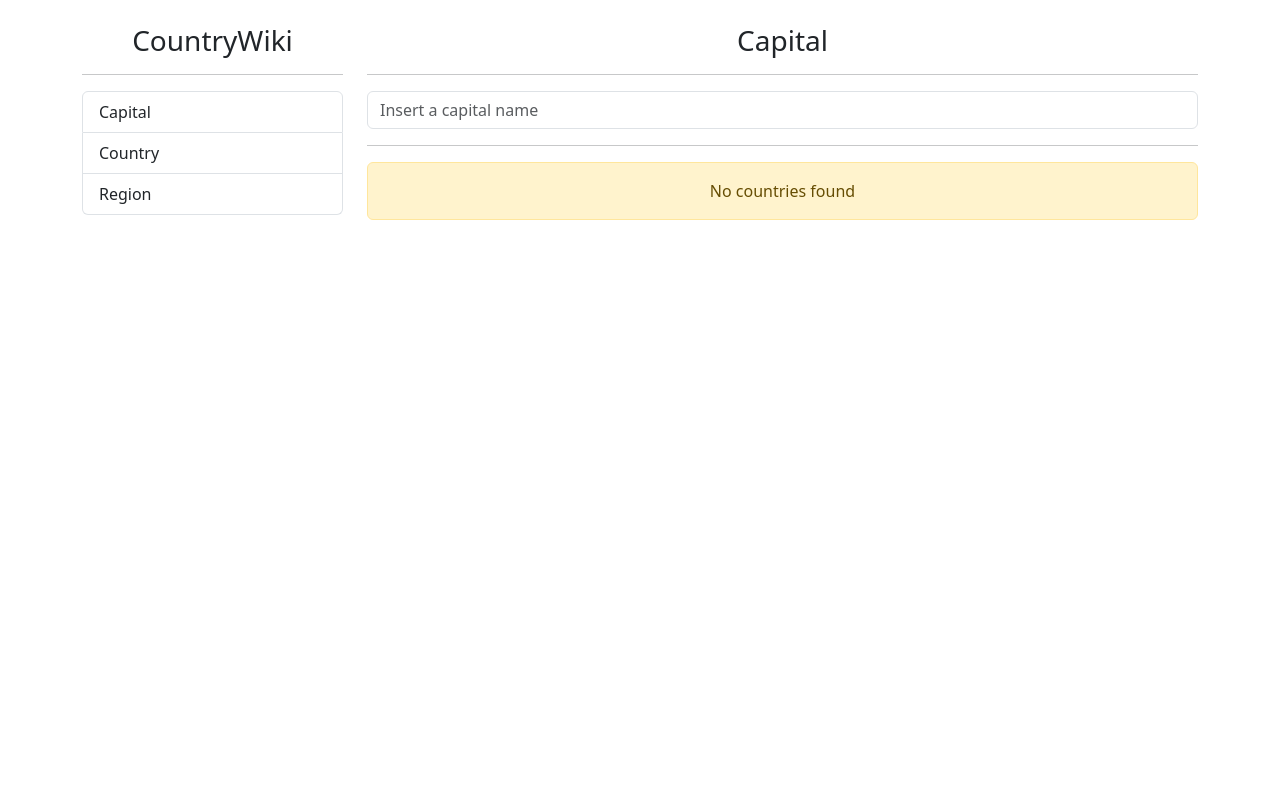
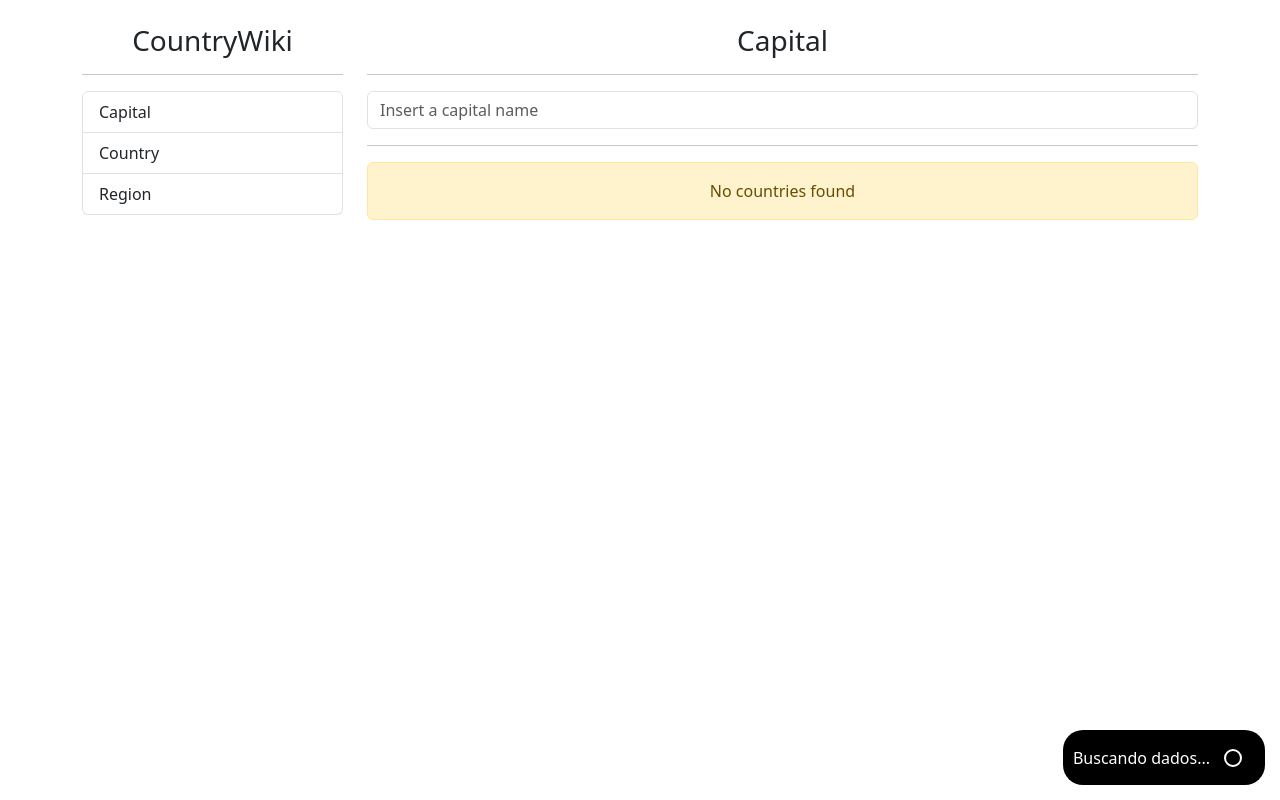
Before and after one commit to PavDev3/countryWiki, an Angular app: page /countries/by-capital in a window 1280 px wide. Built offline with nearby package versions, Linux system fonts and the light colour scheme.

Commit message:
loadingSpinnerr

```diff
--- a/src/app/countries/pages/by-capital-page/by-capital-page.component.html
+++ b/src/app/countries/pages/by-capital-page/by-capital-page.component.html
@@ -13,6 +13,7 @@
 <div class="row">
   <div class="col">
     <hr />
+    <shared-loading-spinner></shared-loading-spinner>
     <countries-table [countries]="countries"></countries-table>
   </div>
 </div>
--- a/src/app/countries/pages/by-capital-page/by-capital-page.component.ts
+++ b/src/app/countries/pages/by-capital-page/by-capital-page.component.ts
@@ -1,4 +1,5 @@
 import { Component } from '@angular/core';
+import { LoadingSpinnerComponent } from '../../../shared/components/loadingSpinner/loadingSpinner.component';
 import { SearchBoxComponent } from '../../../shared/components/searchBox/searchBox.component';
 import { CountryTableComponent } from '../../components/country-table/country-table.component';
 import { Country } from '../../interfaces/country.interface';
@@ -9,7 +10,7 @@ import { CountriesService } from '../../services/countries.service';
   standalone: true,
   templateUrl: './by-capital-page.component.html',
   styles: ``,
-  imports: [SearchBoxComponent, CountryTableComponent],
+  imports: [SearchBoxComponent, CountryTableComponent, LoadingSpinnerComponent],
 })
 export class ByCapitalPageComponent {
   public countries: Country[] = [];
--- a/src/app/countries/services/countries.service.ts
+++ b/src/app/countries/services/countries.service.ts
@@ -10,6 +10,10 @@ export class CountriesService {
 
   constructor() {}
 
+  private getCountriesRequest(url: string): Observable<Country[]> {
+    return this.http.get<Country[]>(url).pipe(catchError((error) => of([])));
+  }
+
   searchCountryByAlpha(code: string): Observable<Country | null> {
     return this.http.get<Country[]>(`${this.apiUrl}/alpha/${code}`).pipe(
       map((countries) => (countries.length > 0 ? countries[0] : null)),
@@ -18,20 +22,17 @@ export class CountriesService {
   }
 
   searchCapital(term: string): Observable<Country[]> {
-    return this.http
-      .get<Country[]>(`${this.apiUrl}/capital/${term}`)
-      .pipe(catchError((error) => of([])));
+    const url = `${this.apiUrl}/capital/${term}`;
+    return this.getCountriesRequest(url);
   }
 
   searchCountry(term: string): Observable<Country[]> {
-    return this.http
-      .get<Country[]>(`${this.apiUrl}/name/${term}`)
-      .pipe(catchError((error) => of([])));
+    const url = `${this.apiUrl}/name/${term}`;
+    return this.getCountriesRequest(url);
   }
 
   searchRegion(region: string): Observable<Country[]> {
-    return this.http
-      .get<Country[]>(`${this.apiUrl}/region/${region}`)
-      .pipe(catchError((error) => of([])));
+    const url = `${this.apiUrl}/region/${region}`;
+    return this.getCountriesRequest(url);
   }
 }
--- /dev/null
+++ b/src/app/shared/components/loadingSpinner/loadingSpinner.component.css
@@ -0,0 +1,11 @@
+.spinner-container {
+  position: fixed;
+  bottom: 15px;
+  right: 15px;
+  background-color: black;
+  color: white;
+  padding: 5px 10px;
+  border-radius: 20px;
+  display: flex;
+  align-items: center;
+}
--- /dev/null
+++ b/src/app/shared/components/loadingSpinner/loadingSpinner.component.html
@@ -0,0 +1,4 @@
+<div class="spinner-container bg-black">
+  <span> Buscando dados... </span>
+  <img src="assets/img/loadingSpinner.svg" alt="Loading" />
+</div>
```
Also changed, not shown: src/app/shared/components/loadingSpinner/loadingSpinner.component.ts (added, +9 -0 lines), src/assets/img/loadingSpinner.svg (added).
